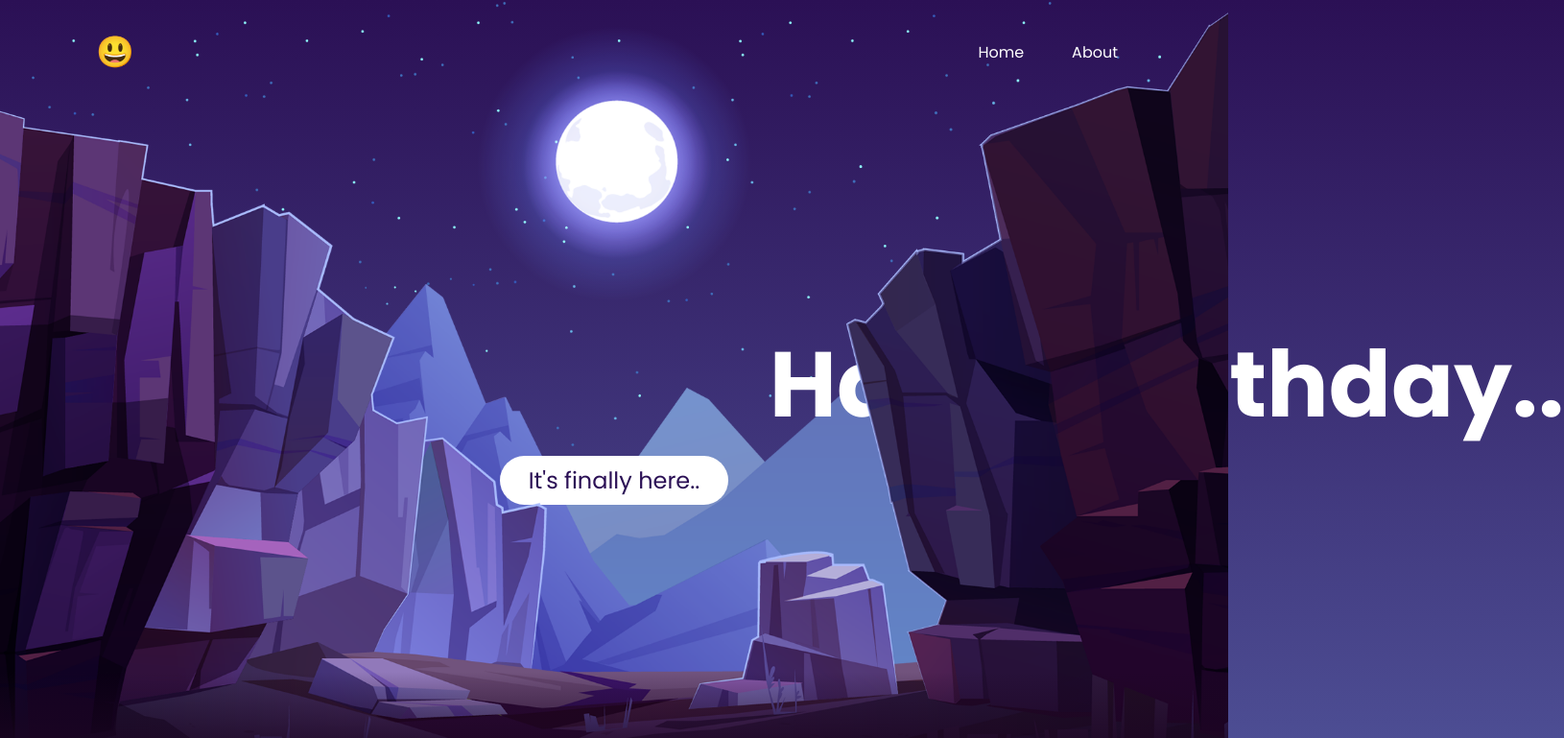
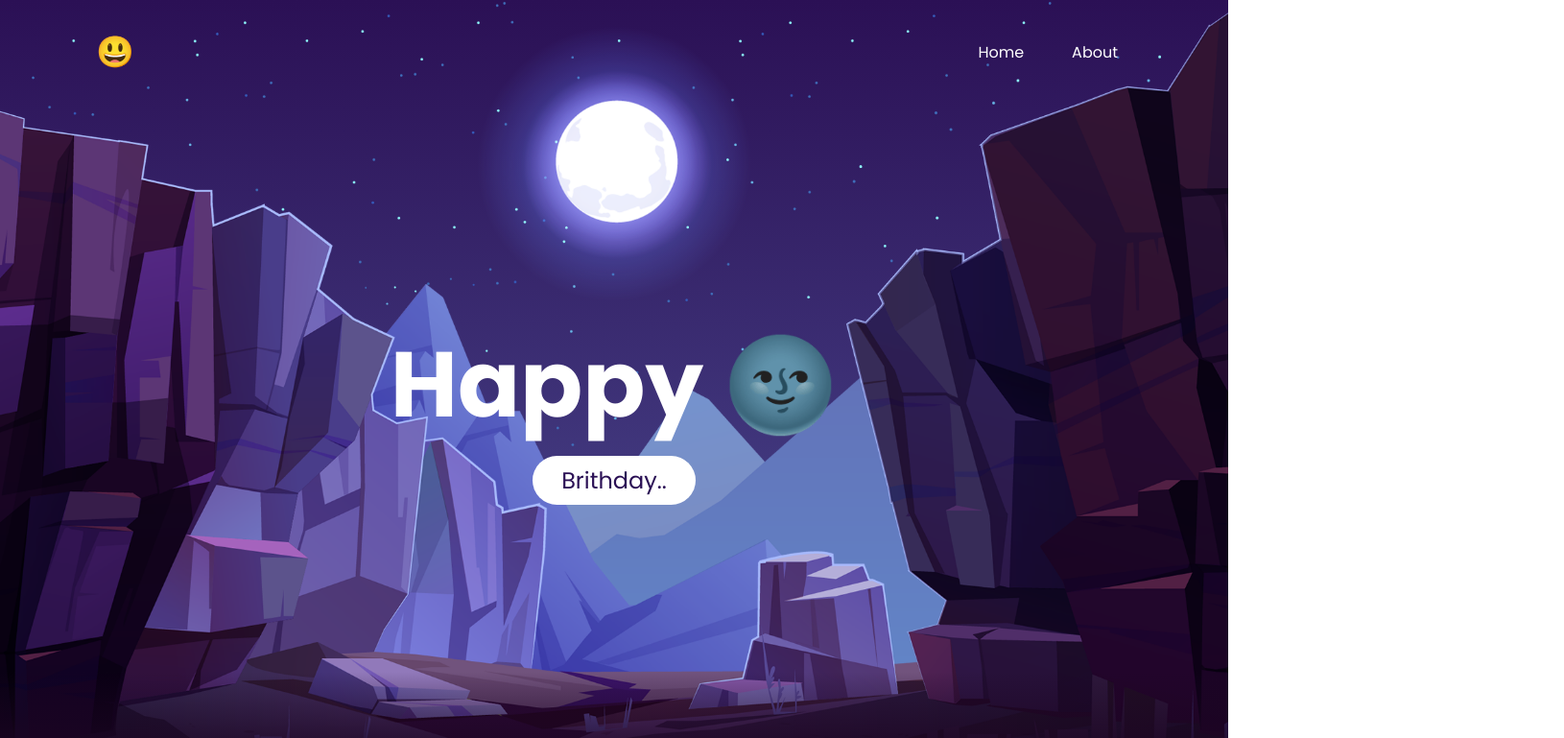
Before and after one commit to ProfCappy/sambday, a plain HTML site: page index.html in a window 1280 px wide. Shown: the top 769 px of the page at 96% size, 1630 px wide, since content can reach past the window. Drawn offline with Linux system fonts and the light colour scheme.

Commit message:
Add files via upload

```diff
--- a/index.html
+++ b/index.html
@@ -28,8 +28,8 @@
 		<img src="images/stars.png" id="stars">
 		<img src="images/moon.png" id="moon">
 		<img src="images/mountains_behind.png" id="mountain_behind">
-		<h2 id="text">Happy Birthday..</h2>
-		<a href="#" class="btn">It's finally here..</a>
+		<h2 id="text">Happy 🌚</h2>
+		<a href="#" class="btn">Brithday..</a>
 		<img src="images/mountains_front.png" id="mountain_front">
 
 	</section>
--- a/style.css
+++ b/style.css
@@ -104,7 +104,7 @@ section img#mountain_front {
 	white-space: nowrap;
 	font-size: 7.5vw;
 	z-index: 9;
-	right: -350px;
+	right: px;
 }
 
 .btn {
```
